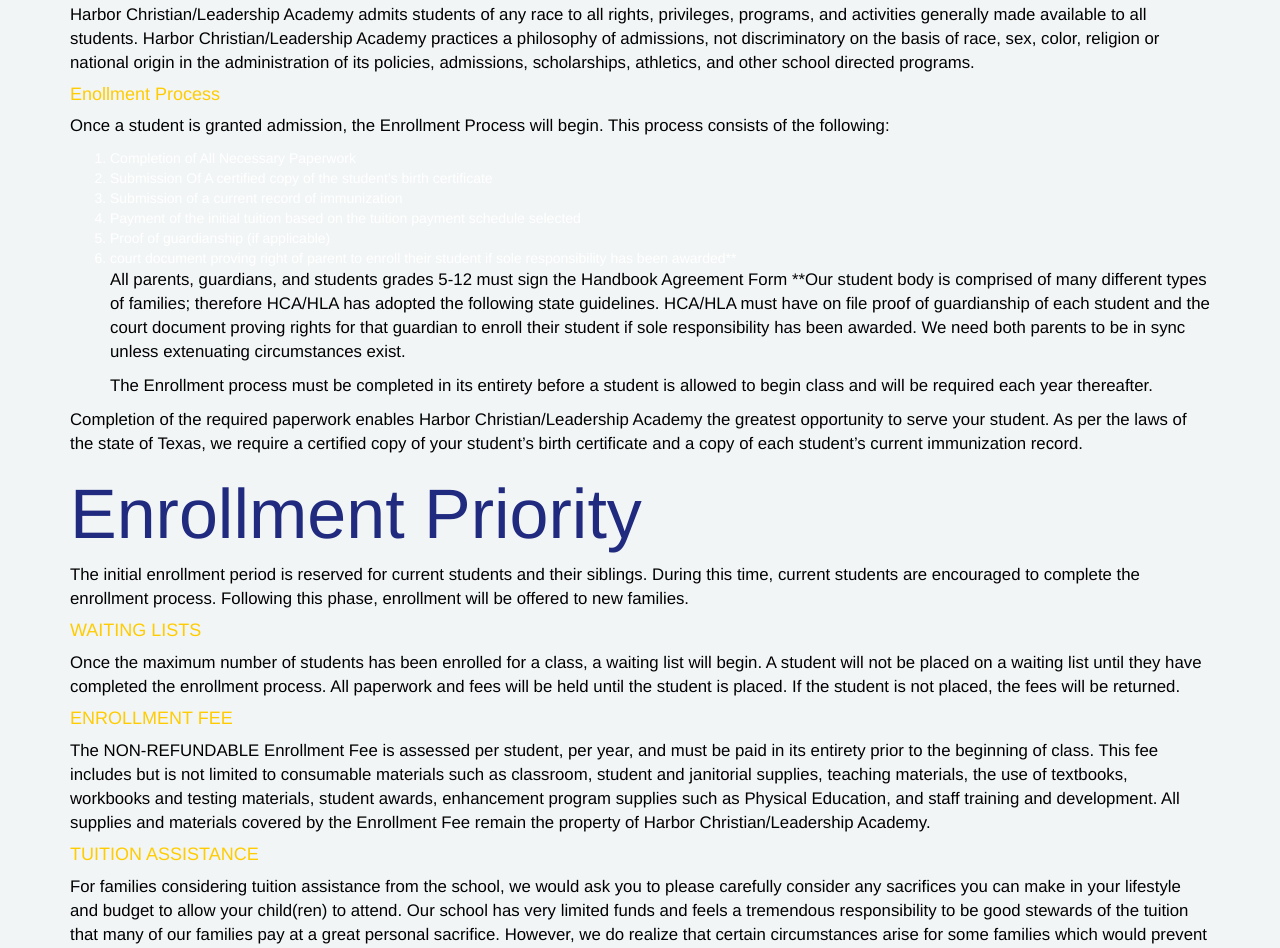
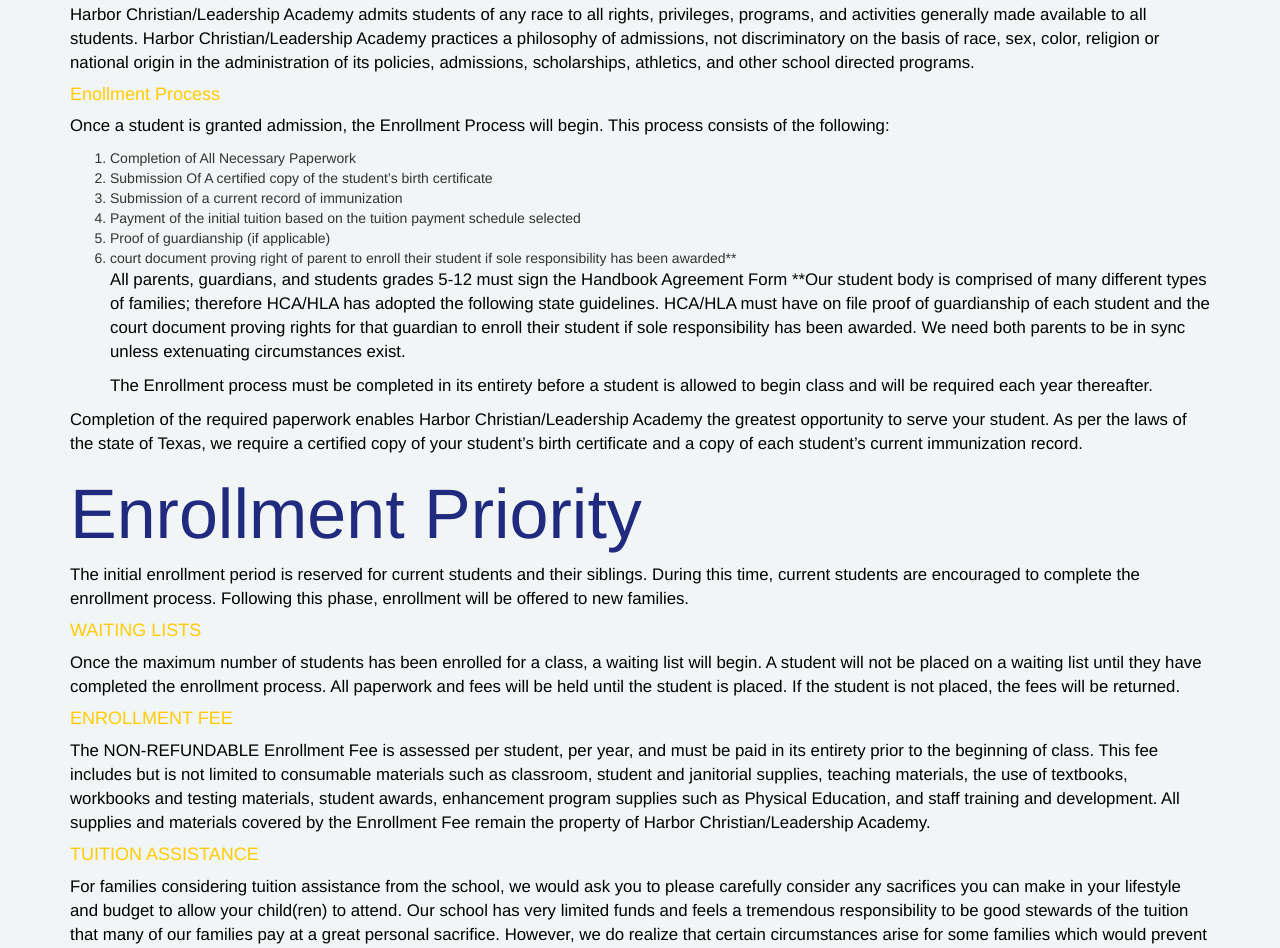
Before and after one commit to CooperHiggins/hla, a plain HTML site: page admissions.html in a window 1280 px wide. Shown: the part 1488-2436 px from the top of the page. Drawn offline with Linux system fonts and the light colour scheme; files that its build step writes are made by us from their sources.

Commit message:
ol color: black;

```diff
--- a/styles/main.css
+++ b/styles/main.css
@@ -48,9 +48,7 @@
     padding: 0;
     margin: 0;
 }
-ol {
-  color: white;
-}
+
 hr {
     margin-top: 20px;
     margin-bottom: 20px;
```
